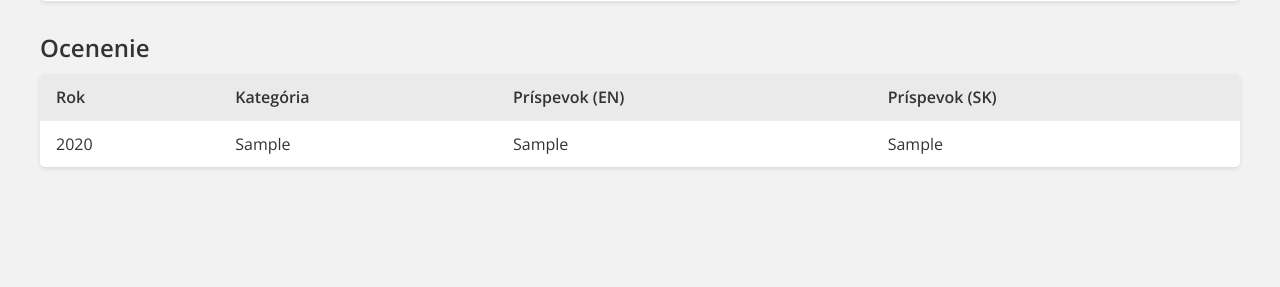
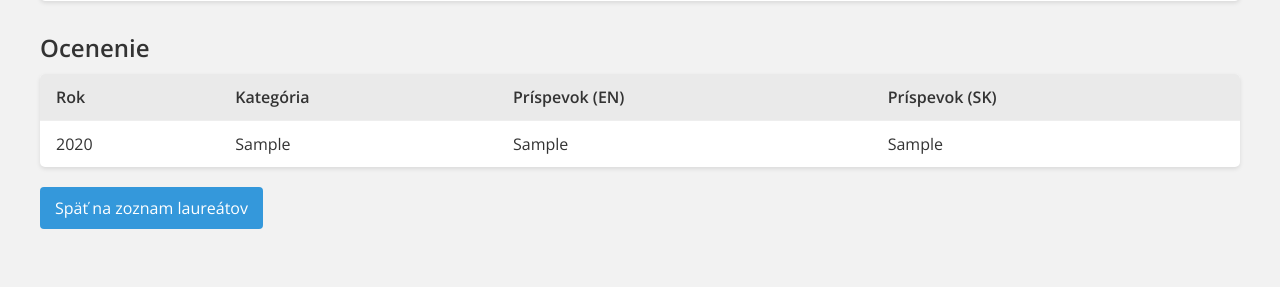
Before and after one commit to AlexLagin/webte2, a PHP site: page /details.php?laureate_id=1 in a window 1280 px wide. Shown: the part 333-620 px from the top of the page. Run offline with PHP 8.4, Linux system fonts and the light colour scheme; tables that the repository leaves empty or names only in its code hold one stand-in row (values such as "Sample post").

Commit message:
uprava vzhladu

```diff
--- a/zad1/details.php
+++ b/zad1/details.php
@@ -12,8 +12,9 @@ if (!isset($_GET['laureate_id'])) {
 $laureateId = $_GET['laureate_id'];
 
 /*
-    Príklad SQL dopytu, ktorý JOINuje prize_details (alias pd).
-    Musíte mať stĺpce pd.language_en, pd.language_sk, pd.genre_en, pd.genre_sk.
+    Príklad dopytu (prispôsobte podľa vašej DB):
+    - JOIN na 'prize_details' (alias pd) pre jazyk/žáner, ak to máte takto nastavené.
+    - Môžete použiť predchádzajúci JOIN, ak je to inak.
 */
 $sql = "
     SELECT
@@ -49,12 +50,10 @@ $sql = "
         l.birth_year,
         l.death_year,
         l.sex,
-
         p.year,
         p.category,
         p.contrib_en,
         p.contrib_sk,
-
         pd.language_en,
         pd.language_sk,
         pd.genre_en,
@@ -73,7 +72,6 @@ $results = $stmt->fetchAll(PDO::FETCH_ASSOC);
 // Zistíme, či aspoň jedna kategória je "Literatúra"
 $hasLiterature = false;
 foreach ($results as $row) {
-    // Porovnáme s presnou hodnotou, prípadne to upravte na nižšie/vyššie
     if (strtolower($row['category']) === 'literatúra') {
         $hasLiterature = true;
         break;
@@ -86,9 +84,9 @@ foreach ($results as $row) {
 <head>
     <meta charset="UTF-8">
     <title>Detail laureáta</title>
+    <!-- Google Fonts pre krajší vzhľad -->
     <link rel="preconnect" href="https://fonts.gstatic.com">
     <link href="https://fonts.googleapis.com/css2?family=Open+Sans:wght@400;600&display=swap" rel="stylesheet">
-
     <style>
         html, body {
             margin: 0;
@@ -192,6 +190,23 @@ foreach ($results as $row) {
         tbody tr:last-child td {
             border-bottom: none;
         }
+
+        /* Štýl pre button "Späť" */
+        .back-button {
+            display: inline-block;
+            margin-top: 20px;
+            padding: 10px 15px;
+            background-color: #3498db;
+            color: #fff;
+            border: none;
+            border-radius: 4px;
+            cursor: pointer;
+            font-weight: 500;
+            text-decoration: none;
+        }
+        .back-button:hover {
+            background-color: #2980b9;
+        }
     </style>
 </head>
 <body>
@@ -240,6 +255,17 @@ foreach ($results as $row) {
 
         <h1 class="ocenenie-title">Ocenenie</h1>
 
+        <!-- Zistíme, či aspoň jedna kategória je "Literatúra" -->
+        <?php
+            $hasLiterature = false;
+            foreach ($results as $row) {
+                if (strtolower($row['category']) === 'literatúra') {
+                    $hasLiterature = true;
+                    break;
+                }
+            }
+        ?>
+
         <table>
             <thead>
                 <tr>
@@ -247,8 +273,6 @@ foreach ($results as $row) {
                     <th>Kategória</th>
                     <th>Príspevok (EN)</th>
                     <th>Príspevok (SK)</th>
-
-                    <!-- IBA ak existuje aspoň 1 "Literatúra" -->
                     <?php if ($hasLiterature): ?>
                         <th>Jazyk (EN)</th>
                         <th>Jazyk (SK)</th>
@@ -265,9 +289,7 @@ foreach ($results as $row) {
                     <td><?php echo htmlspecialchars($row['contrib_en']); ?></td>
                     <td><?php echo htmlspecialchars($row['contrib_sk']); ?></td>
 
-                    <!-- IBA ak existuje aspoň 1 "Literatúra", zobrazíme stĺpce. -->
                     <?php if ($hasLiterature): ?>
-                        <!-- Ak daný riadok NIE je Literatúra, dáme pomlčku, inak skutočné údaje -->
                         <?php if (strtolower($row['category']) === 'literatúra'): ?>
                             <td><?php echo htmlspecialchars($row['language_en']); ?></td>
                             <td><?php echo htmlspecialchars($row['language_sk']); ?></td>
@@ -280,12 +302,14 @@ foreach ($results as $row) {
                             <td>—</td>
                         <?php endif; ?>
                     <?php endif; ?>
-
                 </tr>
             <?php endforeach; ?>
             </tbody>
         </table>
 
+        <!-- Tlačidlo Späť (vedie na hlavnú stránku s laureátmi, napr. index(10).php) -->
+        <a class="back-button" href="index.php">Späť na zoznam laureátov</a>
+
     <?php endif; ?>
 </div>
 </body>
```
